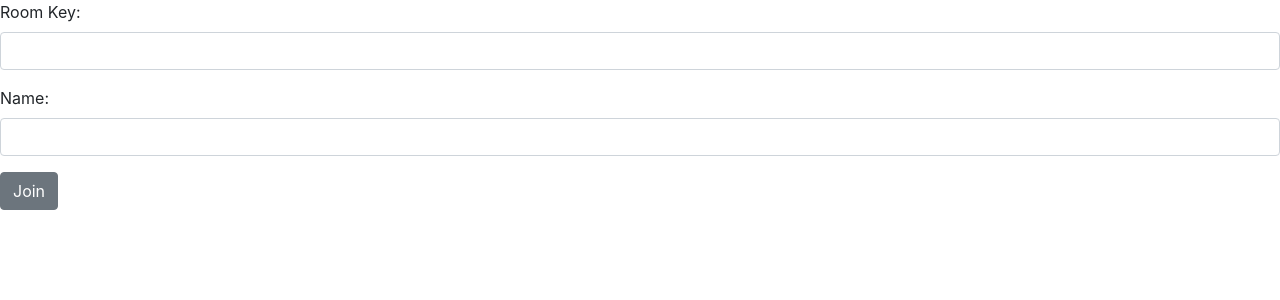
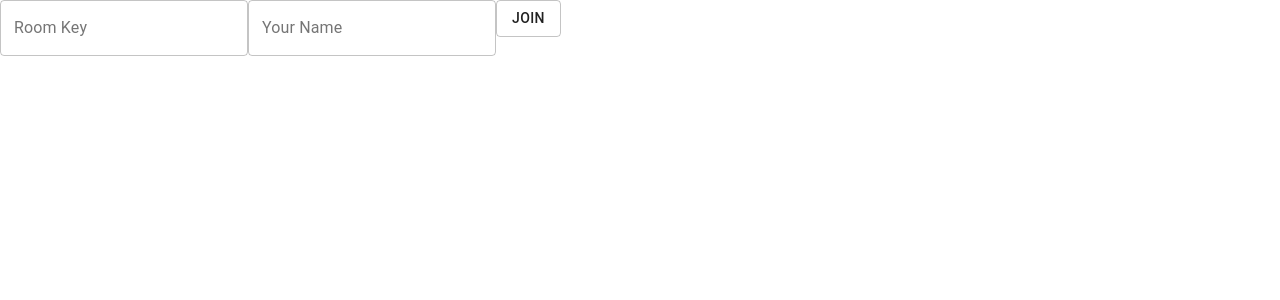
Before and after one commit to chenccharlie/pokerweb, a React (Create React App) app: page / in a window 1280 px wide. Shown: the top 300 px of the page. Built offline with nearby package versions, Linux system fonts and the light colour scheme.

Commit message:
Change Home to be material UI too

```diff
--- a/src/components/Home.js
+++ b/src/components/Home.js
@@ -1,5 +1,5 @@
 import React from "react";
-import { Button, Form, FormGroup, Input, Label } from "reactstrap";
+import { Button, TextField } from "@material-ui/core"
 import { useHistory } from "react-router-dom";
 
 import axios from "axios";
@@ -7,13 +7,17 @@ import axios from "axios";
 import { API_URL } from "../Constants"
 
 class SigninForm extends React.Component {
+    constructor(props) {
+        super(props)
+        this.signIn = this.signIn.bind(this)
+    }
+
     state = {
         room_key: "",
         name: "",
     };
 
-    signIn = e => {
-        e.preventDefault();
+    signIn = function() {
         axios.post(
             API_URL + "signin/",
             this.state,
@@ -24,7 +28,7 @@ class SigninForm extends React.Component {
     };
 
     onChange = e => {
-        this.setState({ [e.target.name]: e.target.value });
+        this.setState({ [e.target.id]: e.target.value });
     };
 
     defaultIfEmpty = value => {
@@ -33,27 +37,23 @@ class SigninForm extends React.Component {
 
     render() {
         return (
-            <Form onSubmit={this.signIn}>
-                <FormGroup>
-                    <Label for="room_key">Room Key:</Label>
-                    <Input
-                        type="text"
-                        name="room_key"
+            <div>
+                <TextField
+                    variant="outlined"
+                    id="room_key"
+                    label="Room Key"
                     onChange={this.onChange}
                     value={this.defaultIfEmpty(this.state.room_key)}
                 />
-                </FormGroup>
-                <FormGroup>
-                    <Label for="name">Name:</Label>
-                    <Input
-                        type="text"
-                        name="name"
+                <TextField
+                    variant="outlined"
+                    id="name"
+                    label="Your Name"
                     onChange={this.onChange}
                     value={this.defaultIfEmpty(this.state.name)}
                 />
-                </FormGroup>
-                <Button>Join</Button>
-            </Form>
+                <Button variant="outlined" onClick={this.signIn}>Join</Button>
+            </div>
         );
     }
 }
--- a/src/components/Play.js
+++ b/src/components/Play.js
@@ -16,7 +16,7 @@ class SeatForm extends React.Component {
             post_data,
             { withCredentials: true }
         ).then(() => {
-            this.props.refresh_data()
+            this.props.refreshData()
         });
     };
 
@@ -46,7 +46,7 @@ class SeatForm extends React.Component {
 class PlayerView extends React.Component {
     constructor(props) {
         super(props)
-        this.refresh_data = this.refresh_data.bind(this)
+        this.refreshData = this.refreshData.bind(this)
     }
 
     state = {
@@ -66,15 +66,15 @@ class PlayerView extends React.Component {
 
     componentDidMount() {
         // Refresh game data every 30 seconds
-        this.refresh_data_interval = setInterval(this.refresh_data, 30000)
-        this.refresh_data();
+        this.refreshData_interval = setInterval(this.refreshData, 30000)
+        this.refreshData();
     }
 
     componentWillUnmount() {
-        clearInterval(this.refresh_data_interval)
+        clearInterval(this.refreshData_interval)
     }
 
-    refresh_data = async function () {
+    refreshData = async function () {
         try {
             let response = await axios.get(API_URL + "view/", {
                 withCredentials: true
@@ -97,7 +97,7 @@ class PlayerView extends React.Component {
                 {!this.is_in_game() &&
                     <SeatForm
                         game_data={this.state.game_data}
-                        refresh_data={this.refresh_data}
+                        refreshData={this.refreshData}
                     />
                 }
             </div>
```
Lines whose indentation alone changed are shown as unchanged.
